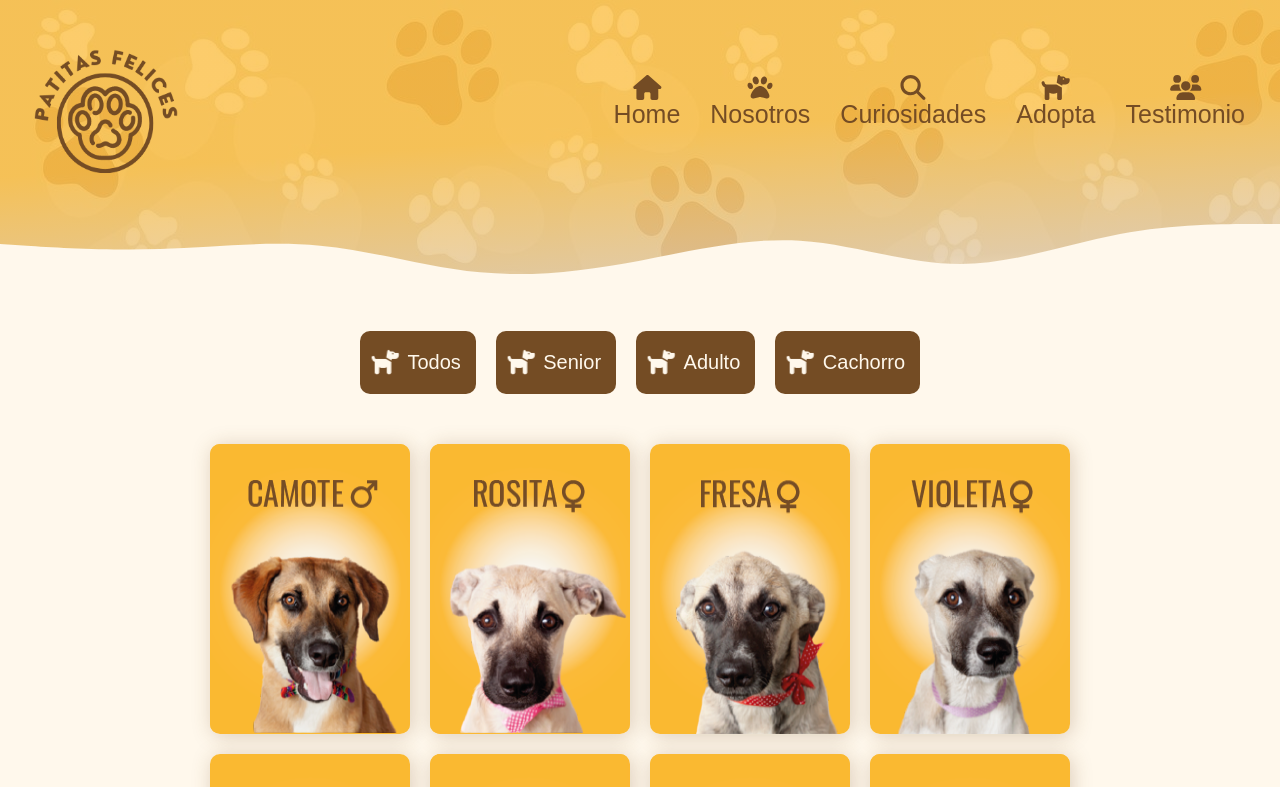
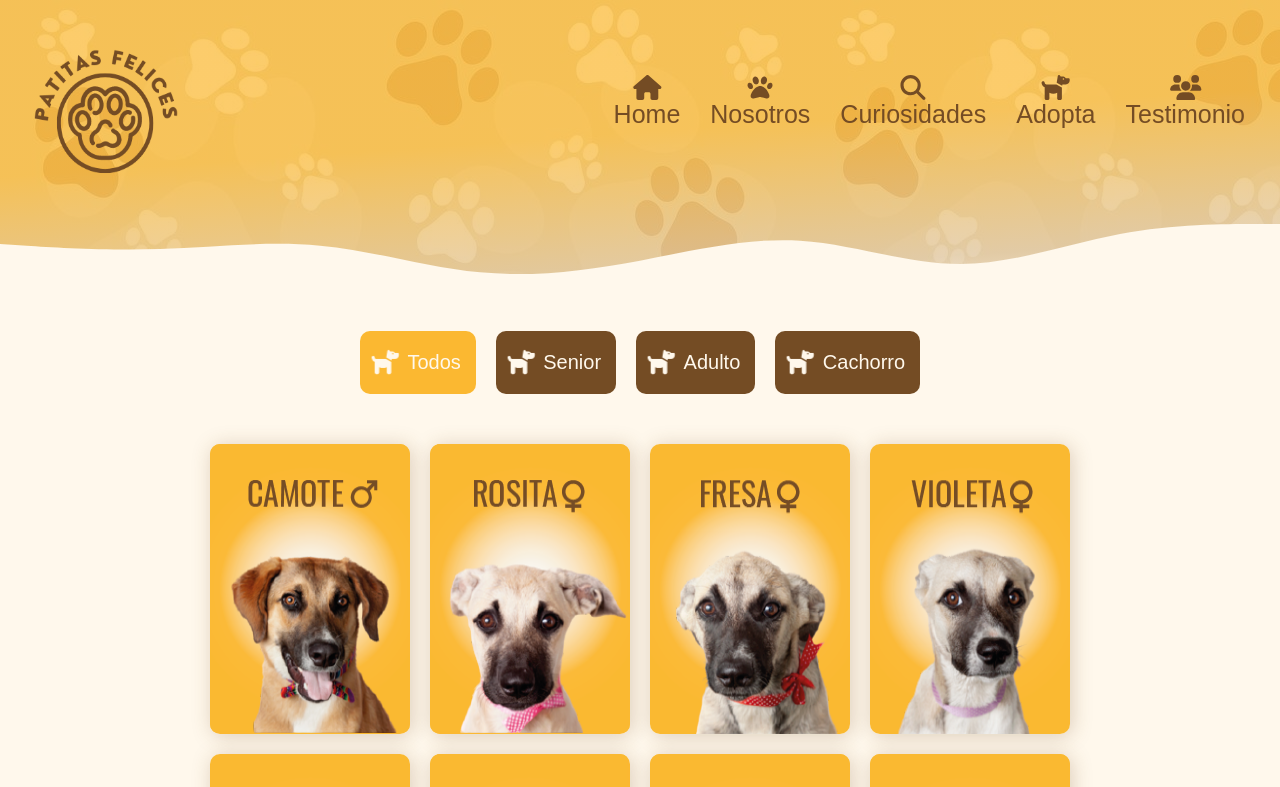
Before and after one commit to mariafs2407/patitas_felices, a React (Vite) app: page /adopta in a window 1280 px wide. Shown: the top 787 px of the page. Built offline with nearby package versions, Linux system fonts and the light colour scheme; a web font is replaced by a local one.

Commit message:
efecto hover de boton

```diff
--- a/src/components/content/adopta/Adopt.css
+++ b/src/components/content/adopta/Adopt.css
@@ -22,7 +22,7 @@
     background-color: var(--color3);
 }
 
-.container_menu_curiosities .active {
+.container_adopt_menu .active {
     background-color: var(--color3);
 }
 
```
